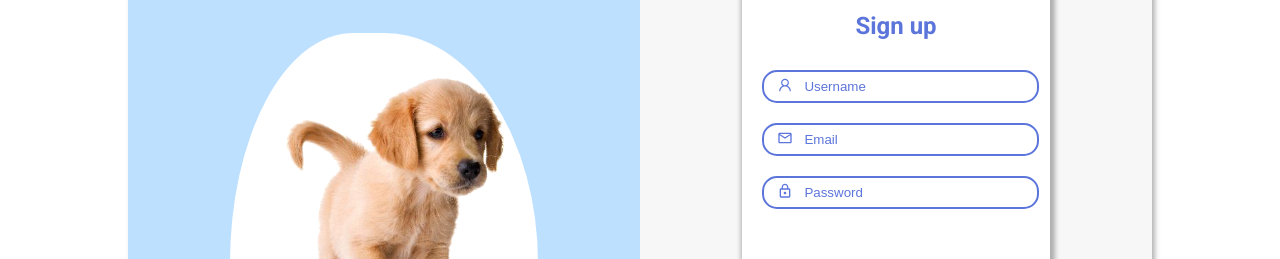
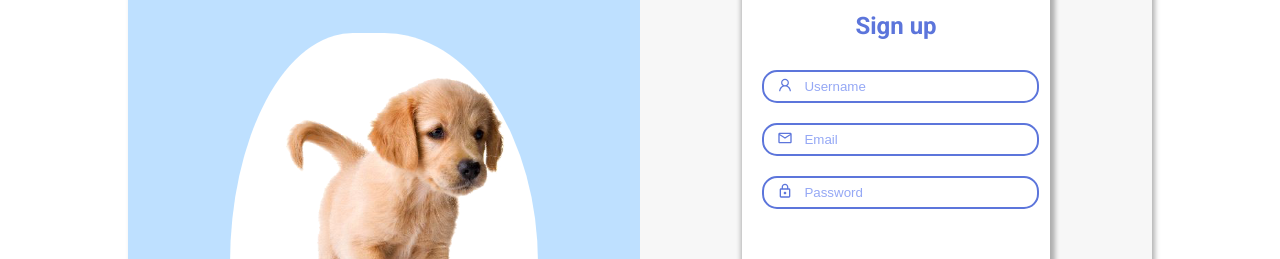
Before and after one commit to jerolan/4vetsnpets, a React (Vite) app: page /signup in a window 1280 px wide. Shown: the part 220-479 px from the top of the page. Built offline with nearby package versions, Linux system fonts and the light colour scheme.

Commit message:
(Mod) Sign up and sign in styles

```diff
--- a/src/pages/SignUp.tsx
+++ b/src/pages/SignUp.tsx
@@ -1,13 +1,13 @@
-import { Link } from "react-router-dom";
+import { Link, useNavigate } from "react-router-dom";
 import { useFormik } from "formik";
 import { UserAuth } from "../context/AuthContext";
 import * as MdIcons from "react-icons/md";
 import { AiOutlineUser } from "react-icons/ai";
 import Header from "../components/Header";
-import SignIn from "./SignIn";
 
 function SignUp() {
   const { createUser } = UserAuth();
+  const navigate = useNavigate();
   const formik = useFormik({
     initialValues: {
       username: "",
@@ -24,6 +24,7 @@ function SignUp() {
       : "user";
     try {
       await createUser(values.email, values.password, rol);
+      navigate("/home");
     } catch (e) {
       console.error(e);
     }
--- a/src/styles/base/_variables.scss
+++ b/src/styles/base/_variables.scss
@@ -1,4 +1,4 @@
 // Main colors
-$colors: ( "primary": #f5a962, "secondary": #bee0ff, "font-color": #5c75db, "cloud": #f7f7f7, "white": #ffffff, );
+$colors: ( "primary": #f5a962, "secondary": #bee0ff, "font-color": #5c75db, "font-color-light": #95a8f5, "cloud": #f7f7f7, "white": #ffffff, );
 // Media query breakpoints
 $breakpoints: ( "sm": 320px, "md": 768px, "lg": 1024px, "xlg": 1680px, );
--- a/src/styles/pages/_signin.scss
+++ b/src/styles/pages/_signin.scss
@@ -64,7 +64,7 @@
                         outline: none;
                         color: map-get($colors, "font-color");
                         &::placeholder {
-                            color: map-get($colors, "font-color");
+                            color: map-get($colors, "font-color-light");
                         }
                     }
                     .form-icon {
```
